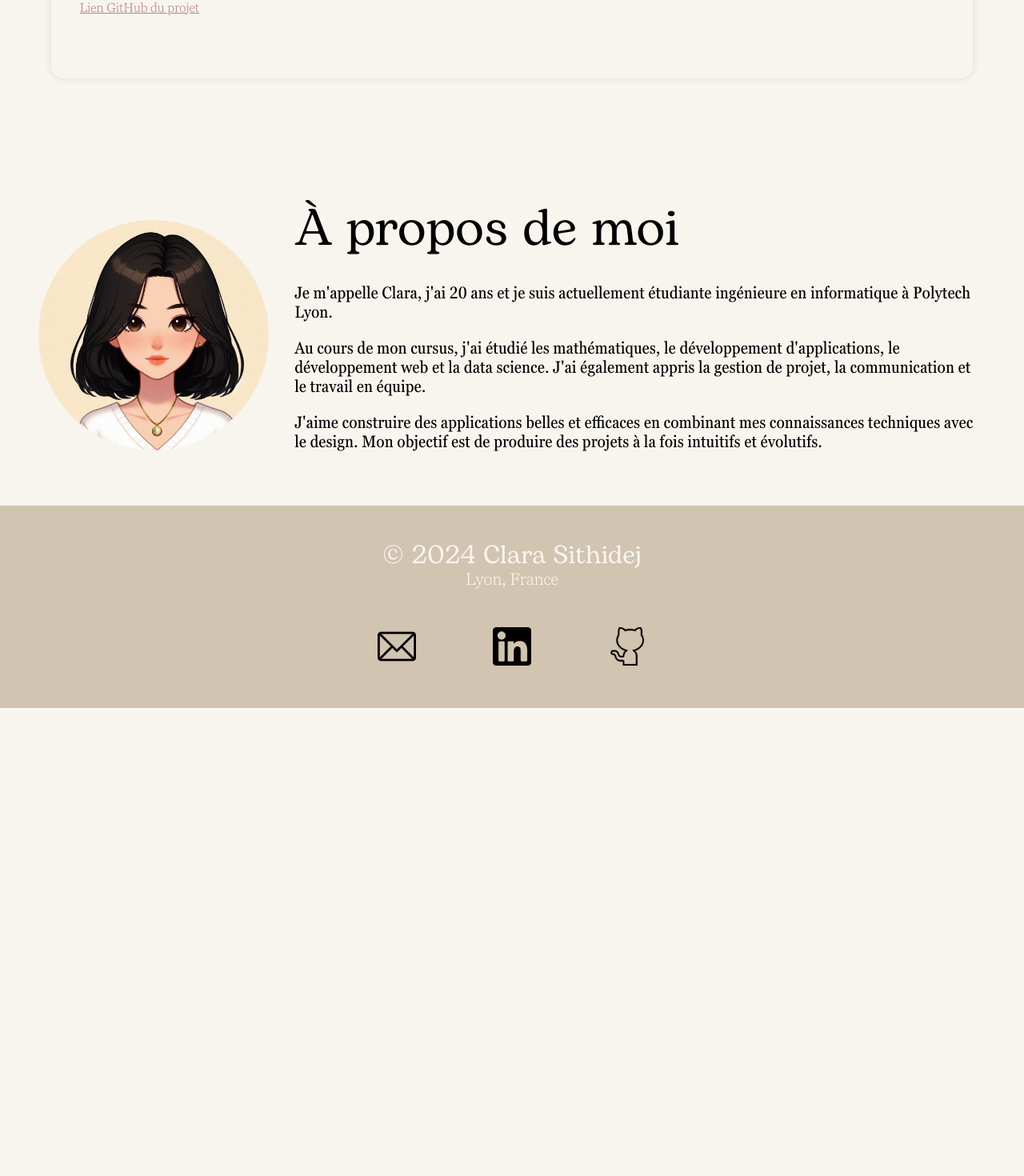
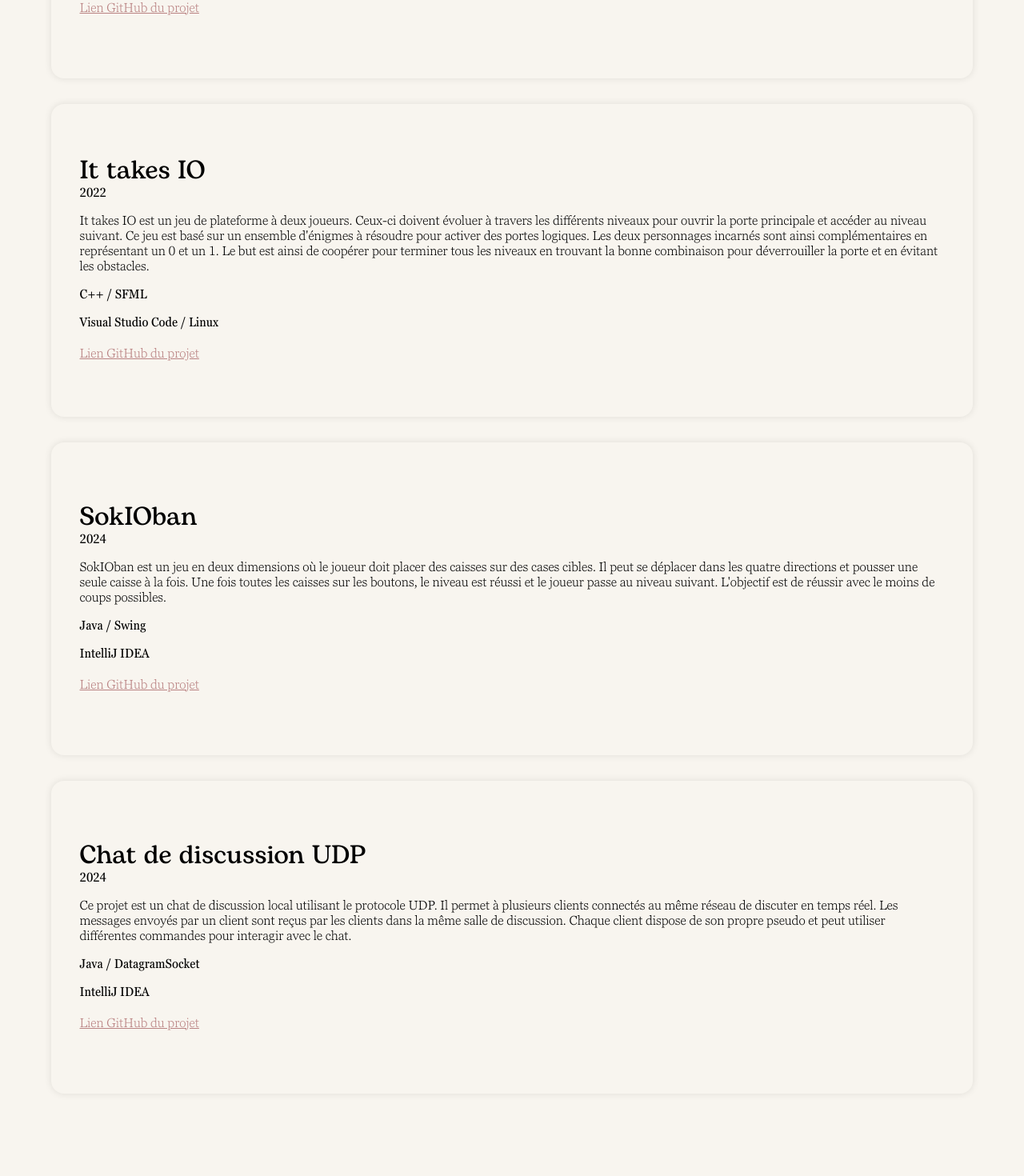
Before and after one commit to Coaraa/portfolio, a React (Create React App) app: page / in a window 1280 px wide. Shown: the part 1740-3210 px from the top of the page at 80% size. Before the commit the page ends 2625 px from the top, so only its background shows below. Built offline with nearby package versions, Linux system fonts and the light colour scheme.

Commit message:
responsive design

```diff
--- a/src/components/Projects.js
+++ b/src/components/Projects.js
@@ -29,6 +29,40 @@ function Projects() {
             <a href="https://github.com/Coaraa/shopping-bag" title="GitHub" target="_blank" rel="noopener noreferrer">Lien GitHub du projet</a>
           </div>
         </div>
+
+        <div className="project-card">
+          <div className='project-title'>It takes IO</div>
+          <div className='project-year'>2022</div>
+          <div className='project-description'>It takes IO est un jeu de plateforme à deux joueurs. Ceux-ci doivent évoluer à travers les différents niveaux pour ouvrir la porte principale et accéder au niveau suivant. Ce jeu est basé sur un ensemble d'énigmes à résoudre pour activer des portes logiques. Les deux personnages incarnés sont ainsi complémentaires en représentant un 0 et un 1. Le but est ainsi de coopérer pour terminer tous les niveaux en trouvant la bonne combinaison pour déverrouiller la porte et en évitant les obstacles.</div>
+          <div className='project-technologies'>C++ / SFML</div>
+          <div className='project-tools'>Visual Studio Code / Linux</div>
+          <div className='project-git-link'>
+            <a href='https://github.com/Coaraa/It-takes-IO' title='GitHub' target='_blank' rel='noopener noreferrer'>Lien GitHub du projet</a>
+          </div>
+        </div>
+
+        <div className="project-card">
+          <div className="project-title">SokIOban</div>
+          <div className="project-year">2024</div>
+          <div className="project-description">SokIOban est un jeu en deux dimensions où le joueur doit placer des caisses sur des cases cibles. Il peut se déplacer dans les quatre directions et pousser une seule caisse à la fois. Une fois toutes les caisses sur les boutons, le niveau est réussi et le joueur passe au niveau suivant. L'objectif est de réussir avec le moins de coups possibles.</div>
+          <div className="project-technologies">Java / Swing</div>
+          <div className="project-tools">IntelliJ IDEA</div>
+          <div className="project-git-link">
+            <a href="https://github.com/Coaraa/Sokoban" title="GitHub" target="_blank" rel="noopener noreferrer">Lien GitHub du projet</a>
+          </div>
+        </div>
+
+        <div className="project-card">
+          <div className="project-title">Chat de discussion UDP</div>
+          <div className="project-year">2024</div>
+          <div className="project-description">Ce projet est un chat de discussion local utilisant le protocole UDP. Il permet à plusieurs clients connectés au même réseau de discuter en temps réel. Les messages envoyés par un client sont reçus par les clients dans la même salle de discussion. Chaque client dispose de son propre pseudo et peut utiliser différentes commandes pour interagir avec le chat.</div>
+          <div className="project-technologies">Java / DatagramSocket</div>
+          <div className="project-tools">IntelliJ IDEA</div>
+          <div className="project-git-link">
+            <a href="https://github.com/Coaraa/ChatUDP" title="GitHub" target="_blank" rel="noopener noreferrer">Lien GitHub du projet</a>
+          </div>
+        </div>
+
       </div>
     </div>
   )
--- a/src/styles/AboutMe.css
+++ b/src/styles/AboutMe.css
@@ -13,3 +13,9 @@
   width: 100%;
   border-radius: 50%;
 }
+
+@media screen and (max-width: 1024px) {
+  .portrait {
+    display: none;
+  }
+}
--- a/src/styles/HeroSection.css
+++ b/src/styles/HeroSection.css
@@ -52,3 +52,23 @@
     width: 40vh;
     border-radius: 100%;
 }
+
+
+@media screen and (max-width: 1024px) {
+    .hero-container {
+        height: 100vh;
+    }
+
+    .main-section {
+        width: 80vw;
+    }
+
+    .name {
+        font-size: 5rem;
+    }
+
+    .main-portrait {
+        display: none;
+    }
+
+}
```
